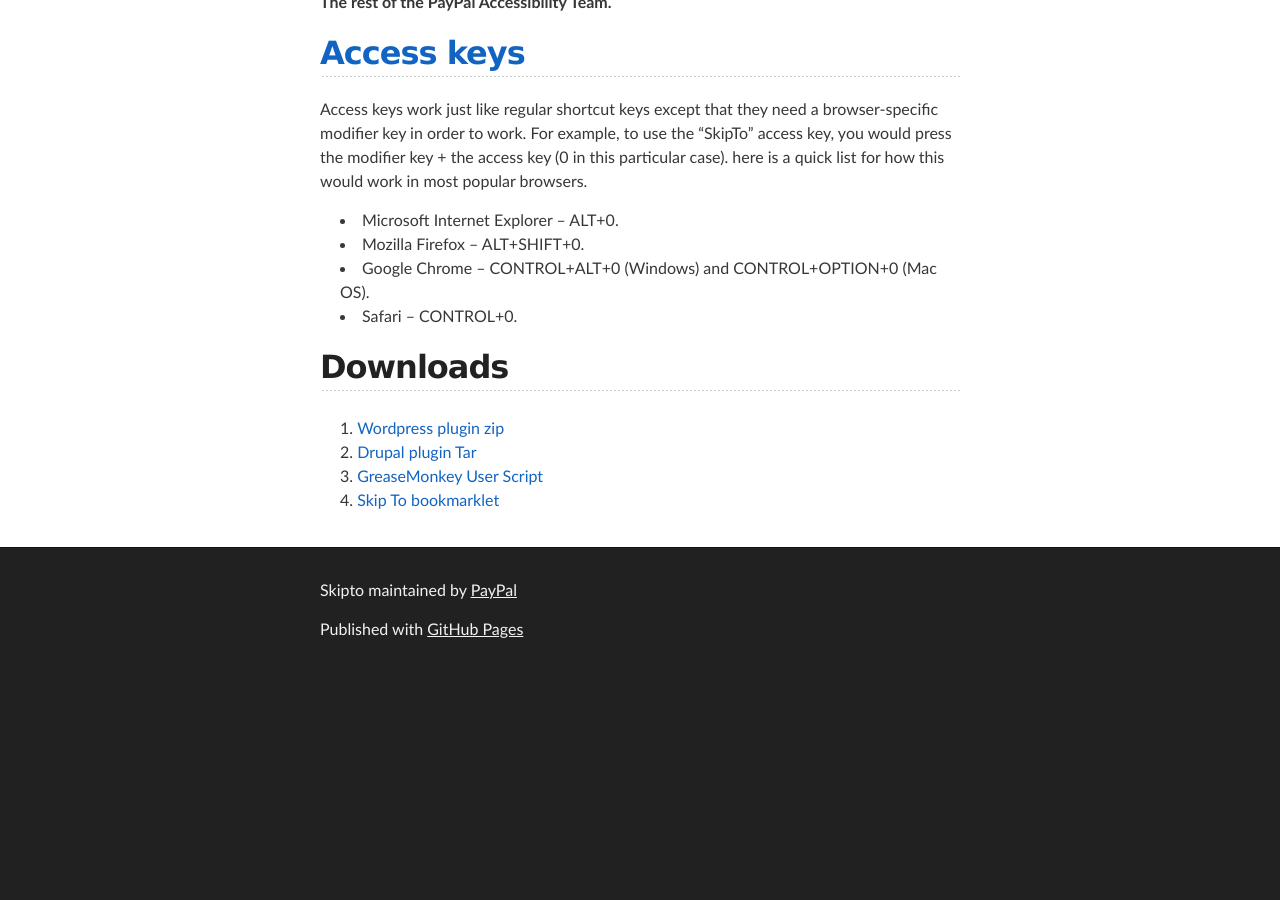
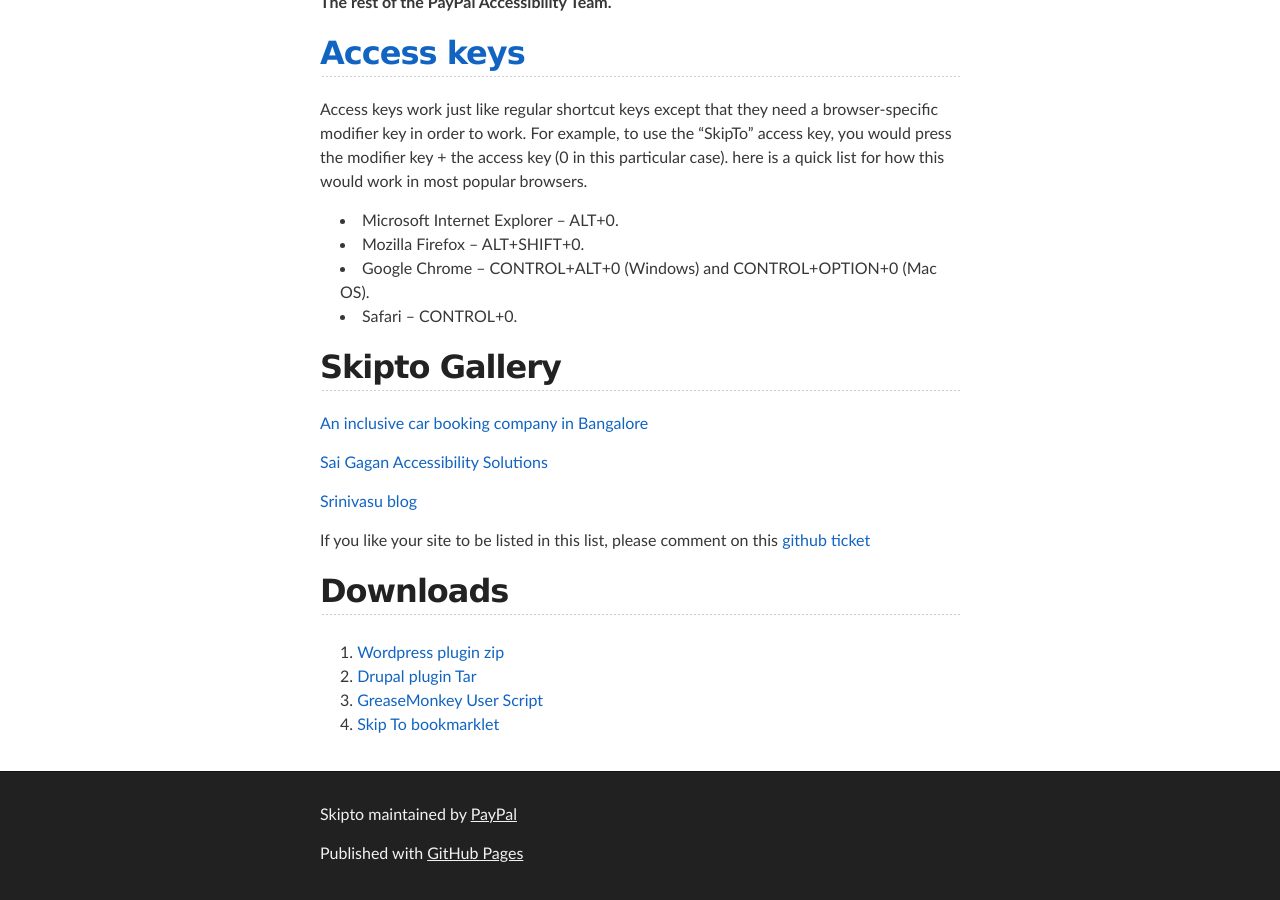
Before and after one commit to paypal/skipto, a Jekyll site: the page built from index.md, in a window 1280 px wide and 900 px high, scrolled down 4449 px. Built offline with Jekyll 4.4.1, drawn with Linux system fonts in a browser that asks for light colours; Markdown is read by kramdown in place of the engine named in the settings; before the commit the page ends 5125 px from its top, so only the background shows below that.

Commit message:
Add gallery of skipto users
Update index.md

```diff
--- a/index.md
+++ b/index.md
@@ -141,3 +141,13 @@ Access keys work  just like regular shortcut keys except that they need a browse
 *  Mozilla Firefox -- ALT+SHIFT+0.
 *  Google Chrome -- CONTROL+ALT+0 (Windows) and CONTROL+OPTION+0 (Mac OS).
 *  Safari -- CONTROL+0.
+
+
+## Skipto Gallery
+[An inclusive car booking company in Bangalore](http://www.kickstartcabs.com/)
+
+[Sai Gagan Accessibility Solutions](http://sgaccessibility.com/sites/)
+
+[Srinivasu blog](http://srinivasu.org/blog/)
+
+If you like your site to be listed in this list, please comment on this [github ticket](https://github.com/paypal/skipto/issues/21)
```
